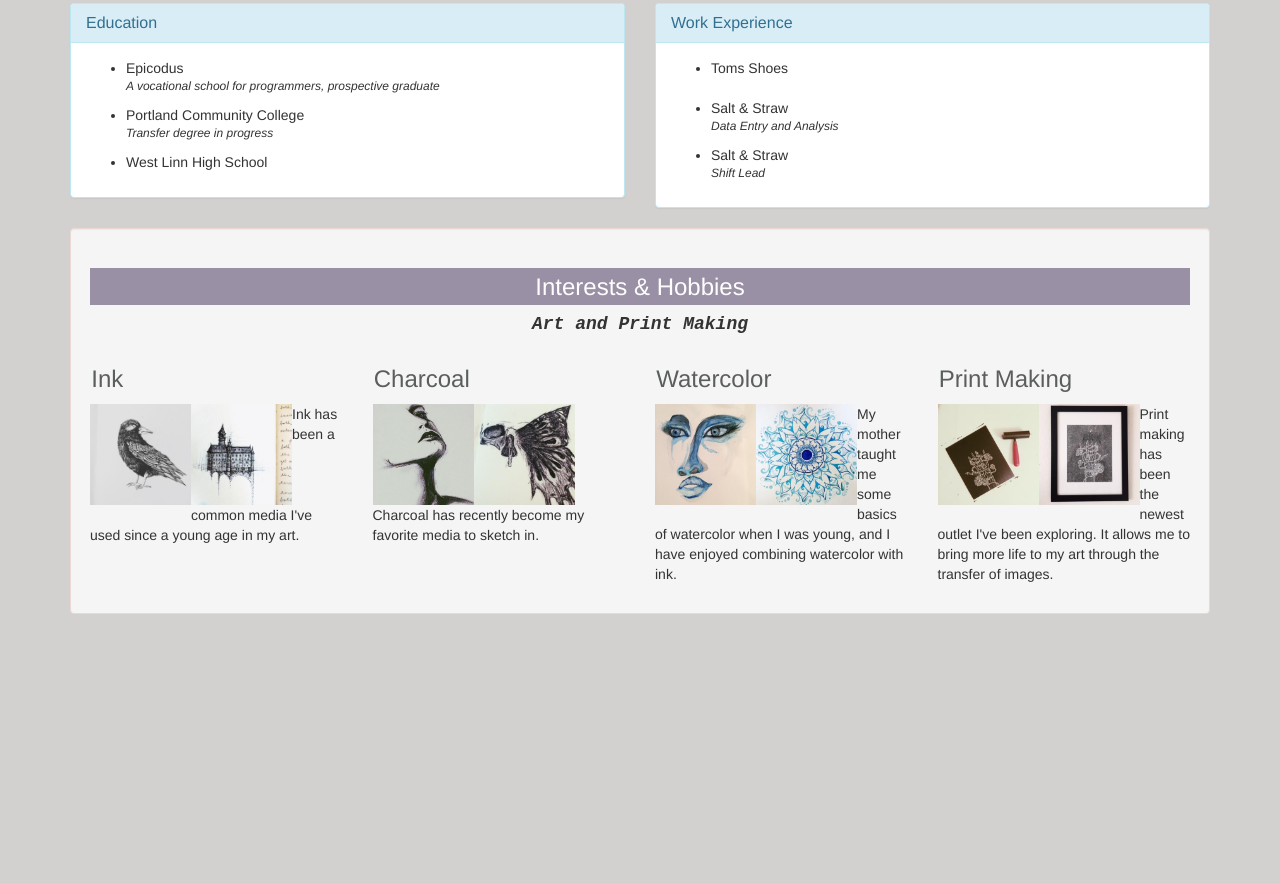
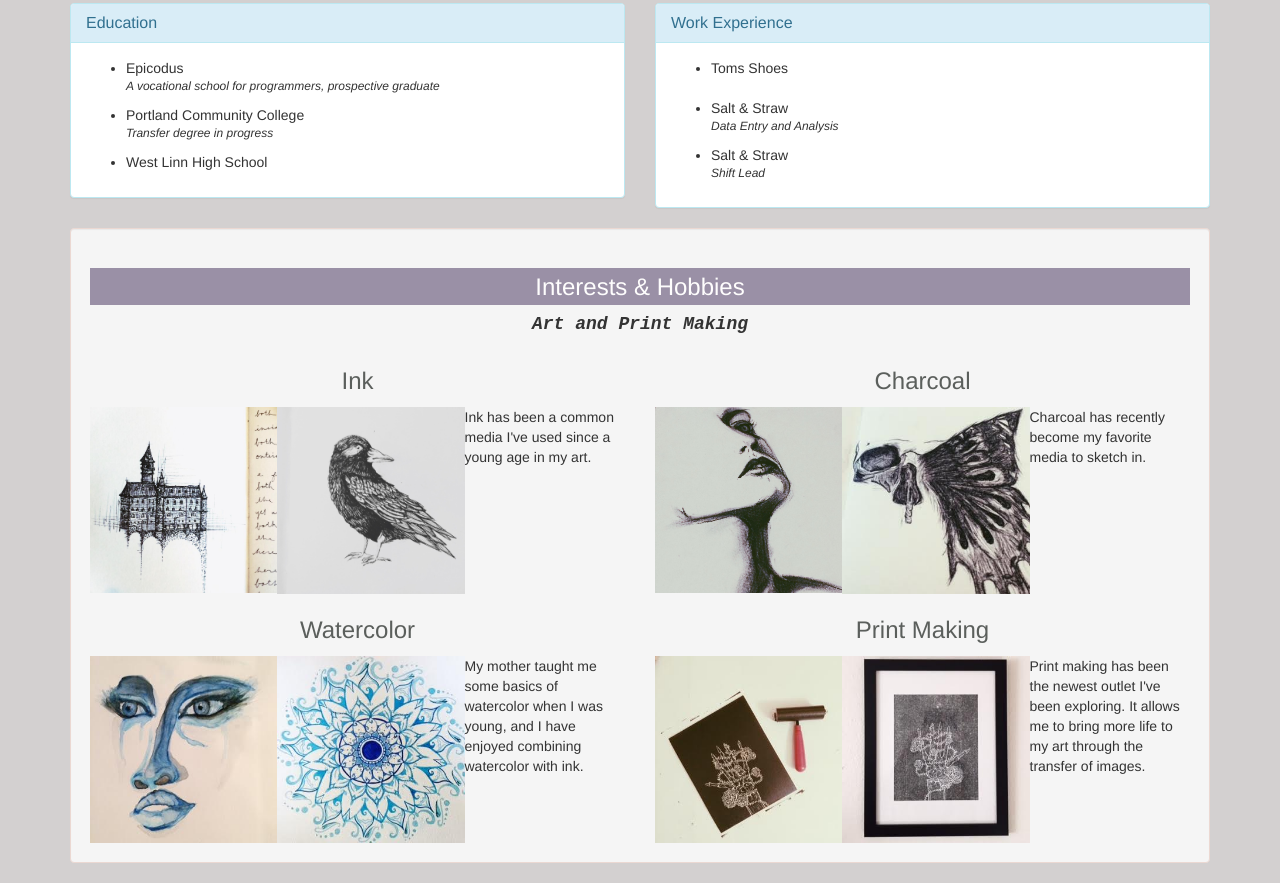
Before and after one commit to saschultz/sas-portfolio1, a plain HTML site: page index.html in a window 1280 px wide. Shown: the part 1155-2038 px from the top of the page. Before the commit the page ends 1789 px from the top, so only its background shows below. Drawn offline with Linux system fonts and the light colour scheme.

Commit message:
add second row inside Interests and Hobbies well

```diff
--- a/index.html
+++ b/index.html
@@ -84,28 +84,30 @@
       <h3 id="interests">Interests & Hobbies</h3>
         <h4>Art and Print Making</h4>
         <div class="row">
-          <div class="col-md-3">
+          <div class="col-md-6">
             <h3>Ink</h3>
-            <img src="img/ink1.jpg" title="Ink drawing by Sara Schultz" height="40%" width="40%">
-            <img src="img/ink2.jpg" title="Ink drawing by Sara Schultz" height="40%" width="40%">
+            <img src="img/ink2.jpg" title="Ink drawing by Sara Schultz" height="35%" width="35%">
+            <img src="img/ink1.jpg" title="Ink drawing by Sara Schultz" height="35%" width="35%">
             <p>Ink has been a common media I've used since a young age in my art.</p>
           </div>
-          <div class="col-md-3">
+          <div class="col-md-6">
             <h3>Charcoal</h3>
-            <img src="img/charcoal1.jpg" title="Charcoal drawing by Sara Schultz" height="40%" width="40%">
-            <img src="img/charcoal2.jpg" title="Charcoal drawing by Sara Schultz" height="40%" width="40%">
+            <img src="img/charcoal1.jpg" title="Charcoal drawing by Sara Schultz" height="35%" width="35%">
+            <img src="img/charcoal2.jpg" title="Charcoal drawing by Sara Schultz" height="35%" width="35%">
             <p>Charcoal has recently become my favorite media to sketch in.</p>
           </div>
-          <div class="col-md-3">
+        </div>
+        <div class="row">
+          <div class="col-md-6">
             <h3>Watercolor</h3>
-            <img src="img/watercolor1.jpg" title="Watercolor painting by Sara Schultz" height="40%" width="40%">
-            <img src="img/watercolor2.jpg" title="Watercolor painting by Sara Schultz" height="40%" width="40%">
+            <img src="img/watercolor1.jpg" title="Watercolor painting by Sara Schultz" height="35%" width="35%">
+            <img src="img/watercolor2.jpg" title="Watercolor painting by Sara Schultz" height="35%" width="35%">
             <p>My mother taught me some basics of watercolor when I was young, and I have enjoyed combining watercolor with ink.</p>
           </div>
-          <div class="col-md-3">
+          <div class="col-md-6">
             <h3>Print Making</h3>
-            <img src="img/print2.jpg" title="Linoleum print by Sara Schultz" height="40%" width="40%">
-            <img src="img/print1.jpg" title="Linoleum print by Sara Schultz" height="40%" width="40%">
+            <img src="img/print2.jpg" title="Linoleum print by Sara Schultz" height="35%" width="35%">
+            <img src="img/print1.jpg" title="Linoleum print by Sara Schultz" height="35%" width="35%">
             <p>Print making has been the newest outlet I've been exploring. It allows me to bring more life to my art through the transfer of images.</p>
           </div>
         </div>
```
